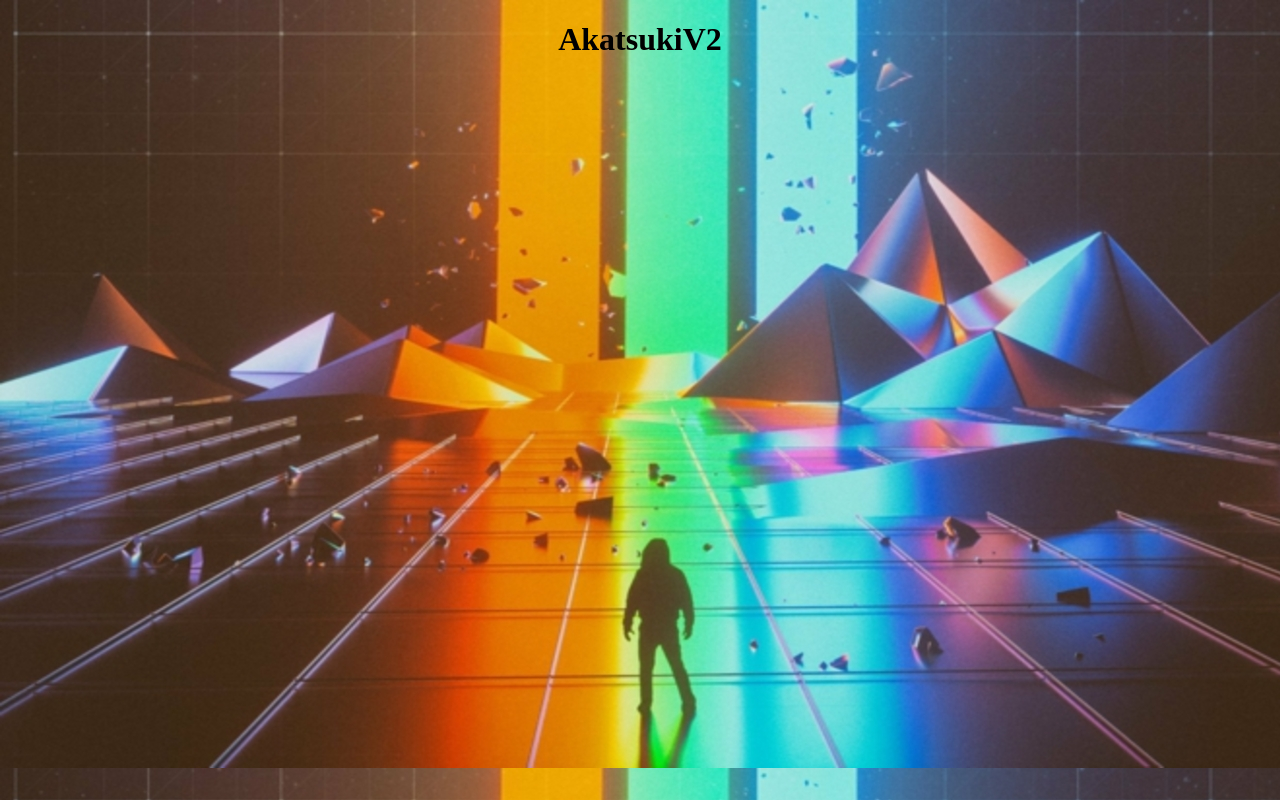
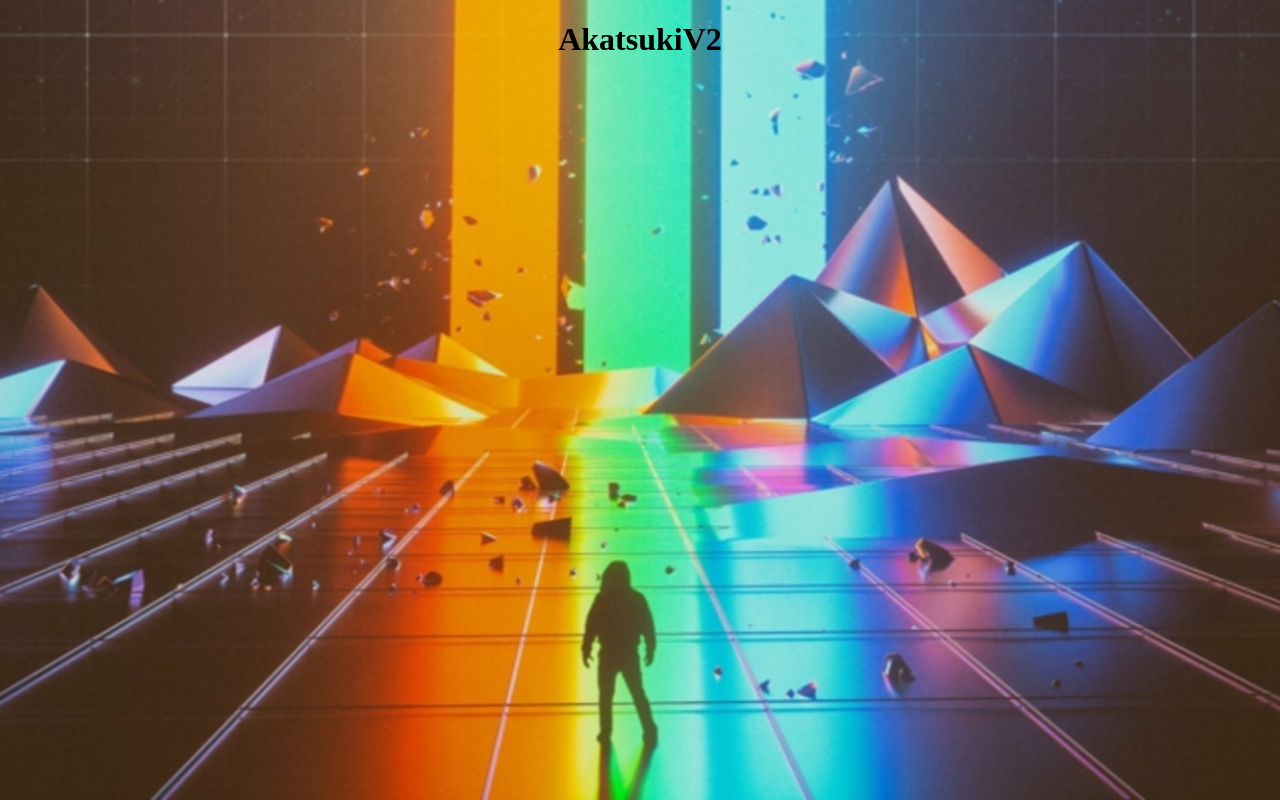
Before and after one commit to legendemak20/AkatsukiV2, a plain HTML site: page index.html in a window 1280 px wide. Drawn offline with Linux system fonts and the light colour scheme.

Commit message:
Add files via upload

```diff
--- a/monstyle.css
+++ b/monstyle.css
@@ -1,6 +1,11 @@
 #page1{
     text-align: center;
     background-image: url("quentin\ vignauté.jpeg");
+background-position: center center;
+background-repeat: no-repeat;
+background-attachment: fixed;
+background-color: #464646;
+background-size: cover;
 
 
 }
```
